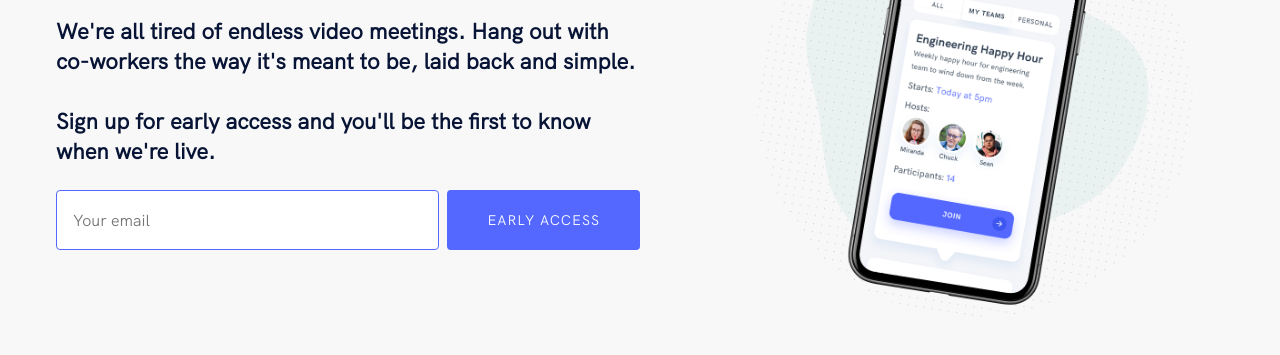
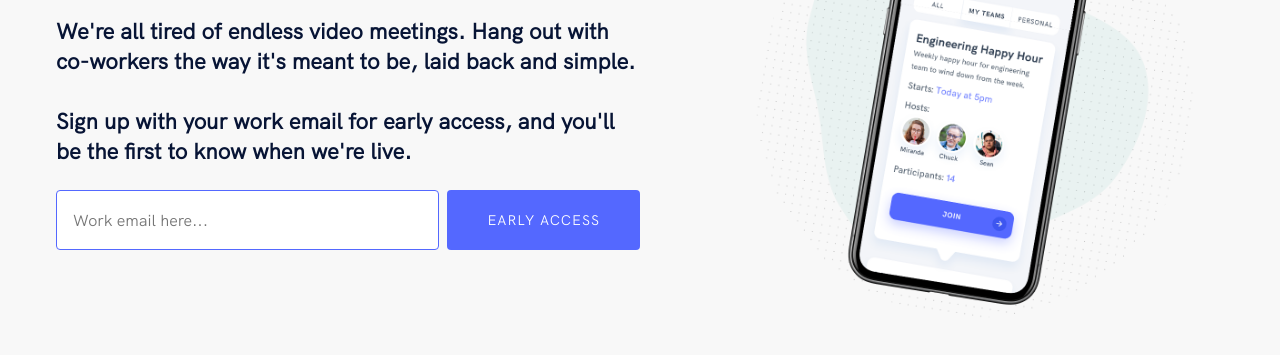
Before and after one commit to brettdoyle44/tavern-coming-soon, a Gatsby site: page / in a window 1280 px wide. Shown: the part 259-614 px from the top of the page. Built offline with nearby package versions, Linux system fonts and the light colour scheme; Gatsby itself is replaced by a stand-in of ours.

Commit message:
Update copy for work email

```diff
--- a/src/components/sections/header.js
+++ b/src/components/sections/header.js
@@ -74,15 +74,15 @@ const Header = () => {
               We're all tired of endless video meetings. Hang out with
               co-workers the way it's meant to be, laid back and simple.
               <br />
-              <br /> Sign up for early access and you'll be the first to know
-              when we're live.
+              <br /> Sign up with your work email for early access, and you'll
+              be the first to know when we're live.
             </h2>
             <HeaderForm onSubmit={handleSubmit}>
               {!notValid ? (
                 <HeaderInput
                   onChange={(e) => setEmail(e.target.value)}
                   value={email}
-                  placeholder="Your email"
+                  placeholder="Work email here..."
                 />
               ) : (
                 <NotValidHeaderInput
```
